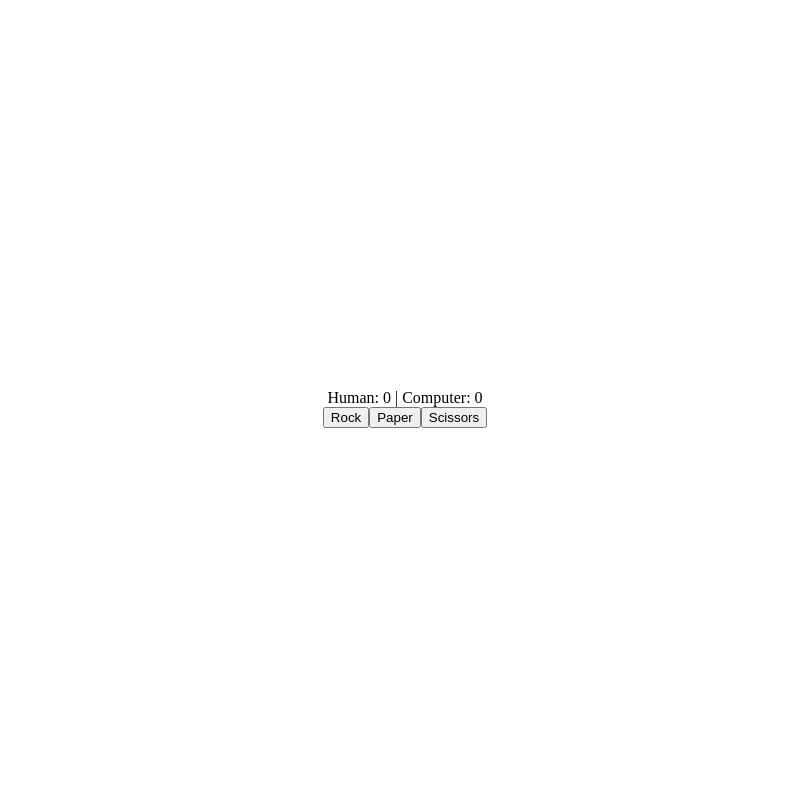
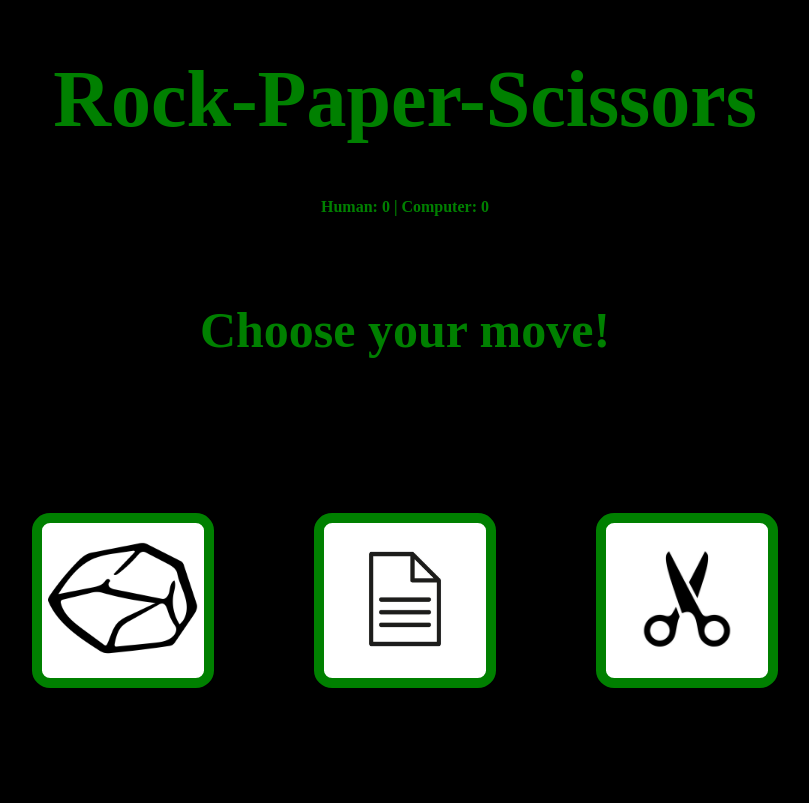
Before and after one commit to Zebony919/rock-paper-scissors, a plain HTML site: page index.html in a window 1280 px wide. Shown: the whole page, without its empty margins (235-1044 px from the left). Drawn offline with Linux system fonts and the light colour scheme.

Commit message:
correct files commited

```diff
--- a/index.html
+++ b/index.html
@@ -9,7 +9,13 @@
     </head>
 
     <body>
-        <div id="score-container"></div>
-        <div id="button-container"></div>
+        <div class="top-half">
+            <h1 class="text">Rock-Paper-Scissors</h1>
+            <div class="text" id="score-container"></div>
+        </div>
+
+        <div class="bottom-half">
+            <div class="text" id="button-container"></div>
+        </div>
     </body>
 </html>
--- a/script.js
+++ b/script.js
@@ -25,45 +25,99 @@ function playRound(humanChoice, computerChoice) {
         (humanChoice == "paper" && computerChoice == "rock") ||
         (humanChoice == "scissors" && computerChoice == "paper")) {
             humanScore++;
-            console.log("You win! " + humanChoice + " beats " + computerChoice);
+            resultDisplay.textContent = `You Win! ${humanChoice} beats ${computerChoice}`;
         } else if ((humanChoice == "rock" && computerChoice == "paper") ||
         (humanChoice == "paper" && computerChoice == "scissors") ||
         (humanChoice == "scissors" && computerChoice == "rock")) {
             computerScore++;
-            console.log("You lose! " + computerChoice + " beats " + humanChoice);
+            resultDisplay.textContent = `You Lose! ${computerChoice} beats ${humanChoice}`;
         } else {
-            console.log("Tie");
+            resultDisplay.textContent = `Tie!`;
         }
 
     scoreDiv.textContent = `Human: ${humanScore} | Computer: ${computerScore}`;
+
+    if (humanScore === 5 || computerScore === 5) {
+        endgame();
+    }
 }
 
-// rock, paper, scissors buttons
-const rockButton = document.createElement("button")
-rockButton.textContent = "Rock"
+function endgame() {
+    rockButton.disabled = true;
+    paperButton.disabled = true;
+    scissorsButton.disabled = true;
+
+    if (humanScore > computerScore) {
+        resultDisplay.textContent = "Player Wins! :)"
+    } else {
+        resultDisplay.textContent = "Computer Wins! :("
+    }
+
+    setTimeout(() => {
+        const playAgain = confirm("Game Over! Would you like to play again?")
+
+        if (playAgain) {
+            restartGame();
+        }
+    }, 1000);
+}
+
+function restartGame() {
+    humanScore = 0;
+    computerScore = 0;
+
+    scoreDiv.textContent = `Human: ${humanScore} | Computer: ${computerScore}`;
+    resultDisplay.textContent = "Choose your move!"
+
+    rockButton.disabled = false;
+    paperButton.disabled = false;
+    scissorsButton.disabled = false;
+}
+
+// rock
+const rockButton = document.createElement("button");
 
 rockButton.addEventListener("click", () => {
     const computer = getComputerChoice()
     playRound("rock", computer)
 })
 
+const rockImg = document.createElement("img");
+rockImg.src = "./images/rock.png";
+rockImg.alt = "Rock";
+rockImg.classList.add("choice-images");
 
-const paperButton = document.createElement("button")
-paperButton.textContent = "Paper"
+rockButton.appendChild(rockImg);
+
+// paper
+const paperButton = document.createElement("button");
 
 paperButton.addEventListener("click", () => {
     const computer = getComputerChoice()
     playRound("paper", computer)
 })
 
+const paperImg = document.createElement("img");
+paperImg.src = "./images/paper.jpg"
+paperImg.alt = "Paper"
+paperImg.classList.add("choice-images");
 
-const scissorsButton = document.createElement("button")
-scissorsButton.textContent = "Scissors"
+paperButton.appendChild(paperImg);
+
+// scissors
+const scissorsButton = document.createElement("button");
 
 scissorsButton.addEventListener("click", () => {
     const computer = getComputerChoice()
     playRound("scissors", computer)
 })
+
+const scissorsImg = document.createElement("img");
+scissorsImg.src = "./images/scissors.jpg";
+scissorsImg.alt = "Scissors"
+scissorsImg.classList.add("choice-images");
+
+scissorsButton.appendChild(scissorsImg);
 
 // Score Display
 const scoreContainer = document.querySelector("#score-container");
@@ -78,3 +132,13 @@ const buttonContainer = document.querySelector("#button-container");
 buttonContainer.appendChild(rockButton);
 buttonContainer.appendChild(paperButton);
 buttonContainer.appendChild(scissorsButton);
+
+// round-result display
+const resultDisplay = document.createElement("h2");
+resultDisplay.textContent = "Choose your move!";
+resultDisplay.classList.add("text");
+resultDisplay.classList.add("result")
+resultDisplay.classList.add("result-text")
+
+const topHalf = document.querySelector(".top-half");
+topHalf.appendChild(resultDisplay);
--- a/style.css
+++ b/style.css
@@ -1,7 +1,62 @@
 body {
+    background-color: black;
+    margin: 0;
+}
+
+.text {
+    color: green;
+    font-weight: bold;
+}
+
+.result-text {
+    font-size: 50px;
+}
+
+h1 {
+    font-size: 80px;
+}
+
+.top-half,
+.bottom-half {
     display: flex;
     flex-direction: column;
+    min-height: 50vh;
+    align-items: center;
+}
+
+.top-half {
     justify-content: center;
-    align-items: center;
-    min-height: 100vh;
 }
+
+.bottom-half {
+    justify-content: center;
+}
+
+#button-container {
+    width: 100vw;
+    display: flex;
+    justify-content: center;
+    gap: 100px;
+}
+
+button {
+    background-color: white;
+    border: 10px solid green;
+    border-radius: 10%;
+}
+
+button:disabled {
+    border: 10px solid red;
+    border-radius: 10%;
+}
+
+.choice-images {
+    width: 150px;
+    height: 150px;
+    object-fit: contain;
+    background-color: white;
+}
+
+.result {
+    margin-top: auto;
+}
```
